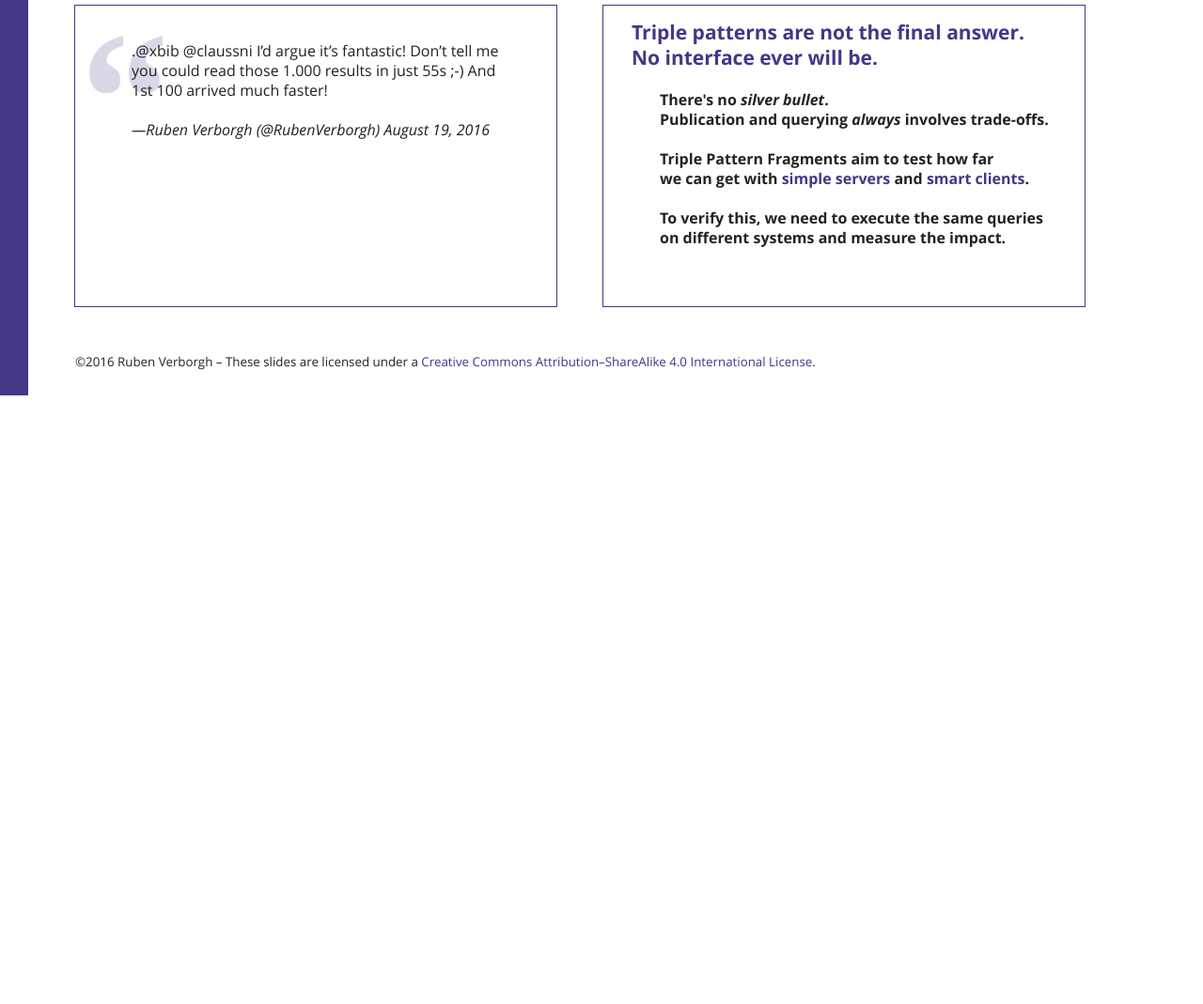
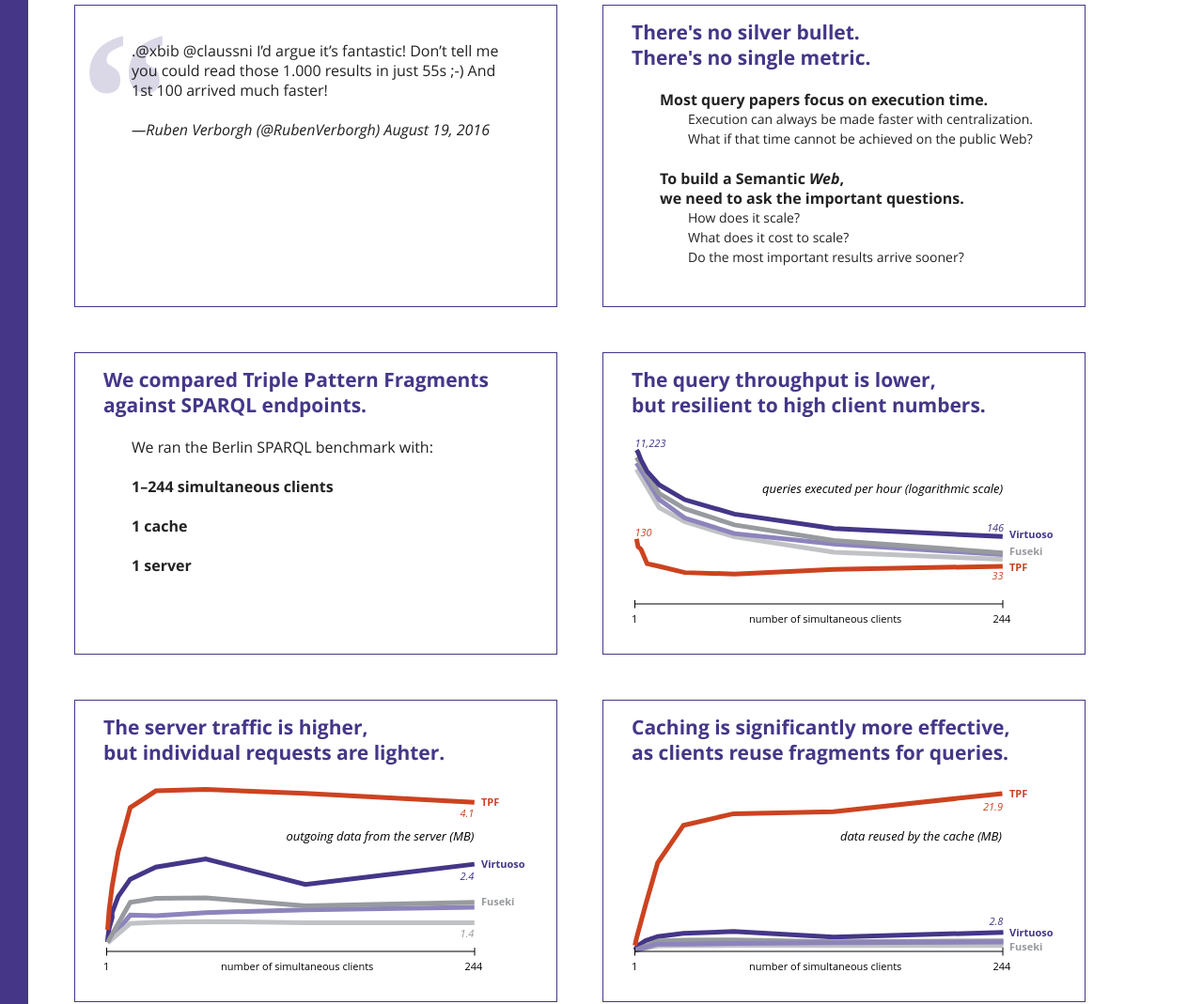
Before and after one commit to RubenVerborgh/SemWeb.Pro-2016, a website: page index.html in a window 1280 px wide. Shown: the part 4660-5729 px from the top of the page at 94% size. Before the commit the page ends 5081 px from the top, so only its background shows below. Drawn offline with Linux system fonts and the light colour scheme.

Commit message:
Add TPF evaluations.

```diff
--- a/index.html
+++ b/index.html
@@ -290,6 +290,74 @@ LIMIT 100</code></pre>
     </blockquote>
   </div>
 
+  <div class="slide" id="no-silver-bullet">
+    <h2>
+      There's no silver bullet.<br>
+      There's no single metric.
+    </h2>
+    <ul>
+      <li class="next">Most query papers focus on execution time.
+        <ul>
+          <li class="next">Execution can always be made faster with centralization.</li>
+          <li class="next">What if that time cannot be achieved on the public Web?</li>
+        </ul>
+      </li>
+      <li class="next">To build a Semantic <em>Web</em>,<br>
+        we need to ask the important questions.
+        <ul>
+          <li class="next">How does it scale?</li>
+          <li class="next">What does it cost to scale?</li>
+          <li class="next">Do the most important results arrive sooner?</li>
+        </ul>
+      </li>
+    </ul>
+  </div>
+
+  <div class="slide" id="tpf-evaluation-machines">
+    <h2>
+      We compared Triple Pattern Fragments<br>
+      against SPARQL endpoints.
+    </h2>
+    <p>We ran the <a href="http://wifo5-03.informatik.uni-mannheim.de/bizer/berlinsparqlbenchmark/">Berlin SPARQL benchmark</a> with:</p>
+    <ul>
+      <li>1–244 simultaneous clients</li>
+      <li>1 cache</li>
+      <li>1 server</li>
+    </ul>
+  </div>
+
+  <div class="slide" id="tpf-evaluation-throughput">
+    <h2>
+      The query throughput is lower,<br>
+      but resilient to high client numbers.
+    </h2>
+    <img src="images/tpf-throughput.svg" alt="[throughput of different SPARQL query solutions]">
+  </div>
+
+  <div class="slide" id="tpf-evaluation-server-bandwidth">
+    <h2>
+      The server traffic is higher,<br>
+      but individual requests are lighter.
+    </h2>
+    <img src="images/tpf-server-traffic.svg" alt="[server traffic of different SPARQL query solutions]">
+  </div>
+
+  <div class="slide" id="tpf-evaluation-cache-bandwidth">
+    <h2>
+      Caching is significantly more effective,<br>
+      as clients reuse fragments for queries.
+    </h2>
+    <img src="images/tpf-cache-traffic.svg" alt="[cache usage of different SPARQL query solutions]">
+  </div>
+
+  <div class="slide" id="tpf-evaluation-server-cpu">
+    <h2>
+      The server requires much less CPU,<br>
+      allowing higher availability at lower cost.
+    </h2>
+    <img src="images/tpf-server-cpu.svg" alt="[server CPU usage of different SPARQL query solutions]">
+  </div>
+
   <div class="slide" id="final-answer">
     <h2>
       Triple patterns are not the final answer.<br>
@@ -297,7 +365,6 @@ LIMIT 100</code></pre>
     </h2>
     <ul>
       <li class="next">
-        There's no <em>silver bullet</em>.<br>
         Publication and querying <em>always</em> involves trade-offs.
       </li>
       <li class="next">
```
Also changed, not shown: images/tpf-cache-traffic.svg (added), images/tpf-server-cpu.svg (added), images/tpf-server-traffic.svg (added), images/tpf-throughput.svg (added).
